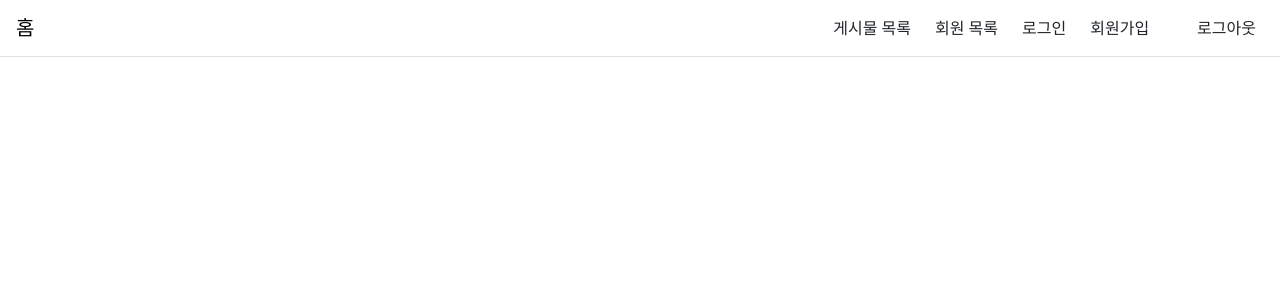
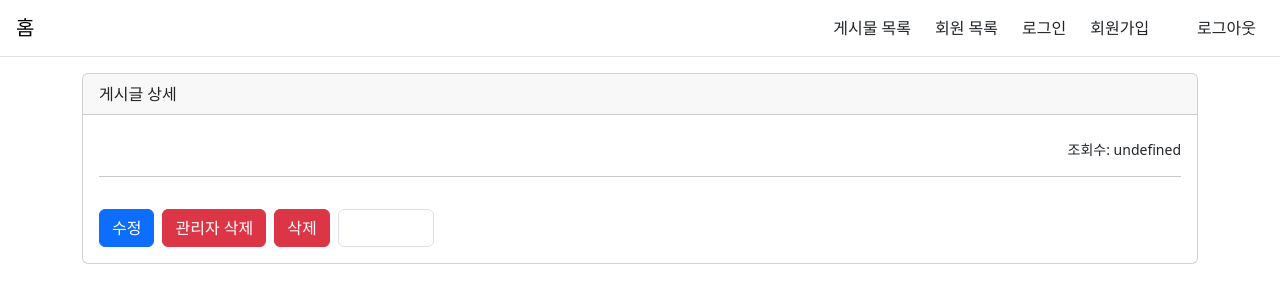
Before and after one commit to Conut-1/board-mini-csr, a Vue app in the folder frontend/: page /post/detail/1 in a window 1280 px wide. Shown: the top 302 px of the page. Built offline with nearby package versions, Linux system fonts and the light colour scheme; no server answers.

Commit message:
게시글 상세보기 뷰

```diff
--- a/frontend/src/router/index.js
+++ b/frontend/src/router/index.js
@@ -8,6 +8,7 @@ const MemberLoginView = () => import('@/views/member/MemberLoginView.vue')
 const PostListView = () => import('@/views/post/PostListView.vue')
 const PostDetailView = () => import('@/views/post/PostDetailView.vue')
 const PostCreateView = () => import('@/views/post/PostCreateView.vue')
+const PostUpdateView = () => import('@/views/post/PostUpdateView.vue')
 
 const router = createRouter({
   history: createWebHistory(import.meta.env.BASE_URL),
@@ -56,6 +57,11 @@ const router = createRouter({
       path: '/post/create',
       name: 'postCreate',
       component: PostCreateView
+    },
+    {
+      path: '/post/update/:id',
+      name: 'postUpdate',
+      component: PostUpdateView
     }
   ],
 })
--- a/frontend/src/views/post/PostDetailView.vue
+++ b/frontend/src/views/post/PostDetailView.vue
@@ -1,9 +1,116 @@
 <template>
-    <div>
-
+    <div class="container my-3">
+        <div class="card">
+            <div class="card-header">게시글 상세</div>
+            <div class="card-body">
+                <div id="post-meta">
+                    <!-- <div class="small">공지사항</div> -->
+                    <h5 v-text="post.title"></h5>
+                    <div class="d-flex justify-content-between small">
+                        <div class="d-flex gap-3">
+                            <!-- <span>홍길동</span> -->
+                            <span v-text="post.createDate"></span>
+                        </div>
+                        <div v-text="`조회수: ${post.views}`"></div>
+                    </div>
+                </div>
+                <hr>
+                <pre v-text="post.content" class="post-content"></pre>
+                <div class="d-flex gap-2">
+                    <router-link :to="{ name: 'postUpdate', params: { id: post.postNo }}" class="btn btn-primary">수정</router-link>
+                    <!-- TODO: 관리자 삭제 -->
+                    <button type="button" class="btn btn-danger" id="admin-delete-post-button">관리자 삭제</button>
+                    <!-- TODO: 사용자 삭제 -->
+                    <button type="button" class="btn btn-danger" id="delete-post-button">삭제</button>
+                    <input type="password" class="form-control w-6rem" id="delete-post-password">
+                </div>
+            </div>
+        </div>
     </div>
 </template>
 
 <script setup>
+    import axios from 'axios';
+    import { reactive } from 'vue';
+    import { useRoute } from 'vue-router';
 
+    const route = useRoute();
+
+    const post = reactive({});
+
+    fetchPost();
+
+    async function fetchPost() {
+        const response = await axios.get(`/api/post/detail/${route.params.id}`);
+        Object.assign(post, response.data.post);
+    }
+
+    // const adminDeletePostButton = document.querySelector("#admin-delete-post-button");
+    // if (adminDeletePostButton) {
+    //     adminDeletePostButton.addEventListener("click", adminUpdatePost);
+    // }
+
+    // async function adminUpdatePost(e) {
+    //     e.preventDefault();
+
+    //     const postNo = document.querySelector("#delete-post-post-no");
+
+    //     if (!confirm("게시글을 삭제하시겠습니까?")) return;
+
+    //     const body = {
+    //         postNo: postNo.value,
+    //     };
+
+    //     const response = await fetch("delete", {
+    //         method: 'post',
+    //         headers: { 'Content-Type': 'application/json;charset=utf-8' },
+    //         body: JSON.stringify(body)
+    //     });
+
+    //     const json = await response.json();
+    //     if (json.status === "ok") {
+    //         alert("게시글 삭제가 성공했습니다.");
+    //         location.href = "list";
+    //         return;
+    //     }
+    //     alert("게시글 삭제가 실패했습니다.");
+    // }
+
+    // const deletePostButton = document.querySelector("#delete-post-button");
+    // if (deletePostButton) {
+    //     deletePostButton.addEventListener("click", updatePost);
+    // }
+
+    // async function updatePost(e) {
+    //     e.preventDefault();
+
+    //     const postNo = document.querySelector("#delete-post-post-no");
+    //     const password = document.querySelector("#delete-post-password");
+
+    //     if (password.value.length === 0) {
+    //         password.focus();
+    //         return;
+    //     }
+
+    //     if (!confirm("게시글을 삭제하시겠습니까?")) return;
+
+    //     const body = {
+    //         postNo: postNo.value,
+    //         password: password.value,
+    //     };
+
+    //     const response = await fetch("delete", {
+    //         method: 'post',
+    //         headers: { 'Content-Type': 'application/json;charset=utf-8' },
+    //         body: JSON.stringify(body)
+    //     });
+
+    //     const json = await response.json();
+    //     if (json.status === "ok") {
+    //         alert("게시글 삭제가 성공했습니다.");
+    //         location.href = "list";
+    //         return;
+    //     }
+    //     alert("게시글 삭제가 실패했습니다.");
+    // }
 </script>
```
